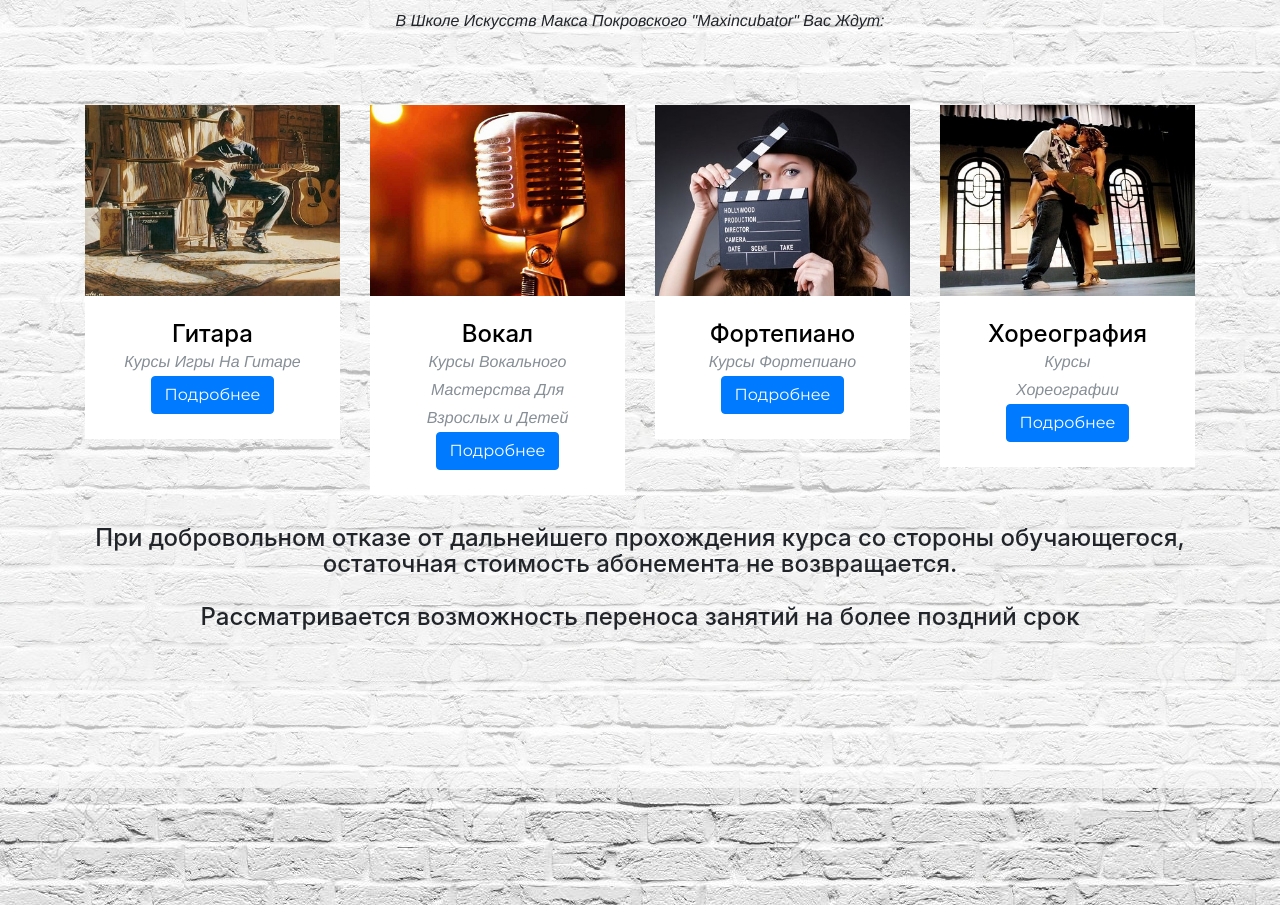
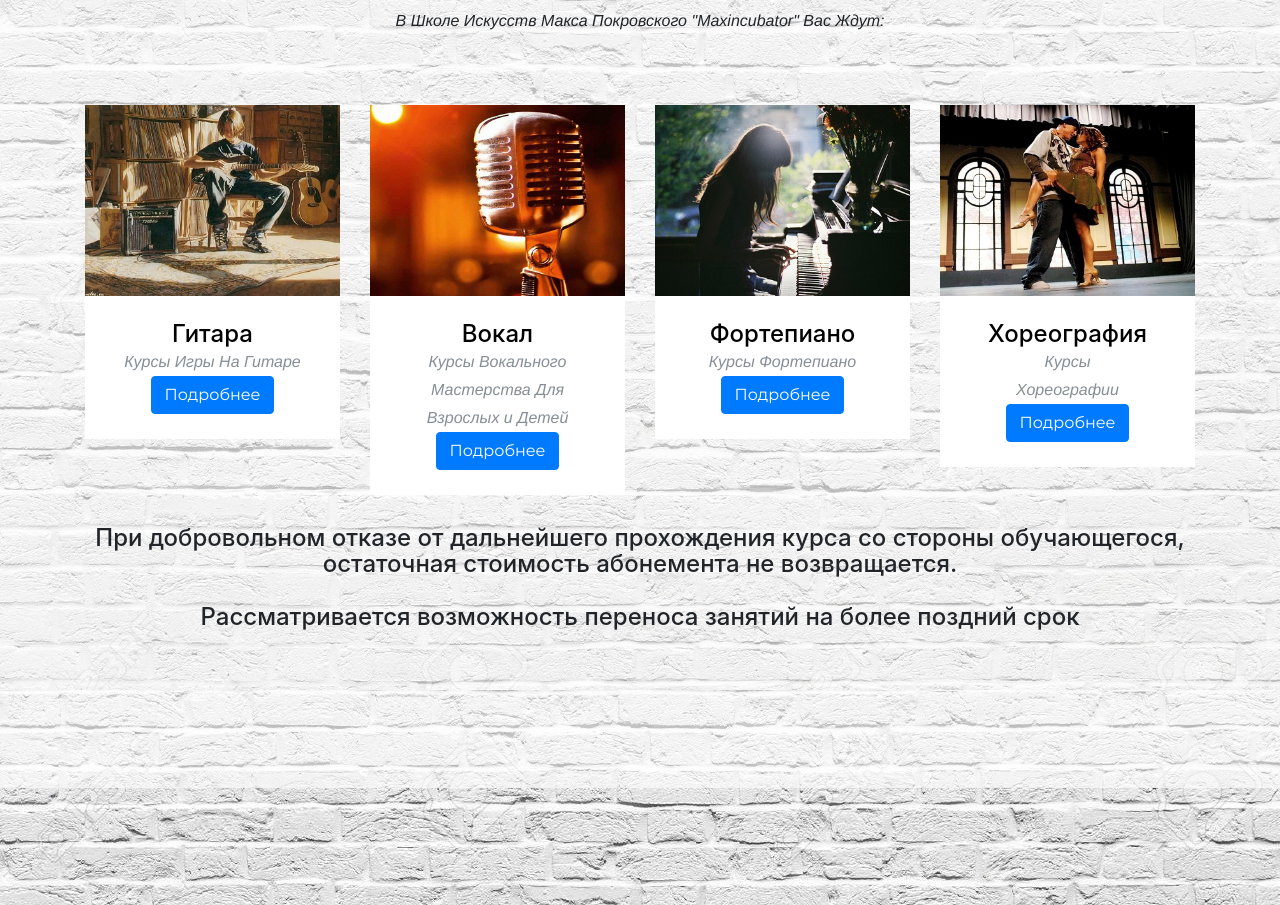
Before and after one commit to IlyasAkbergen/singer, a website with bundled scripts: page index.html in a window 1280 px wide. Shown: the part 2722-3627 px from the top of the page. Built offline with nearby package versions, Linux system fonts and the light colour scheme; a script that the page names is missing; a web font is replaced by a local one.

Commit message:
fix previous

```diff
--- a/index.html
+++ b/index.html
@@ -240,7 +240,7 @@
                   <i class="fa fa-plus fa-3x"></i>
                 </div>
               </div>
-              <img class="img-fluid" src="img/acter_thumbnail.jpg" alt="">
+              <img class="img-fluid" src="img/piano_thumbnail.jpg" alt="">
               <div class="portfolio-caption">
                 <h4>Фортепиано</h4>
                 <p class="text-muted">Курсы Фортепиано</p>
```
